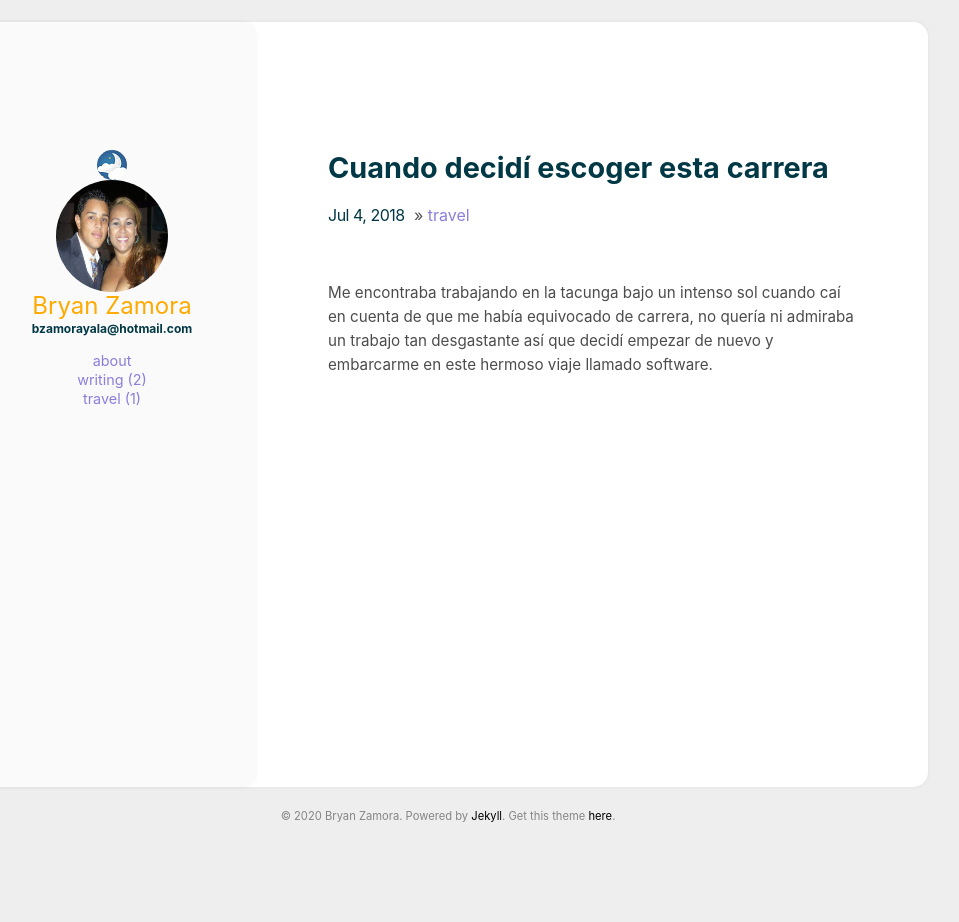
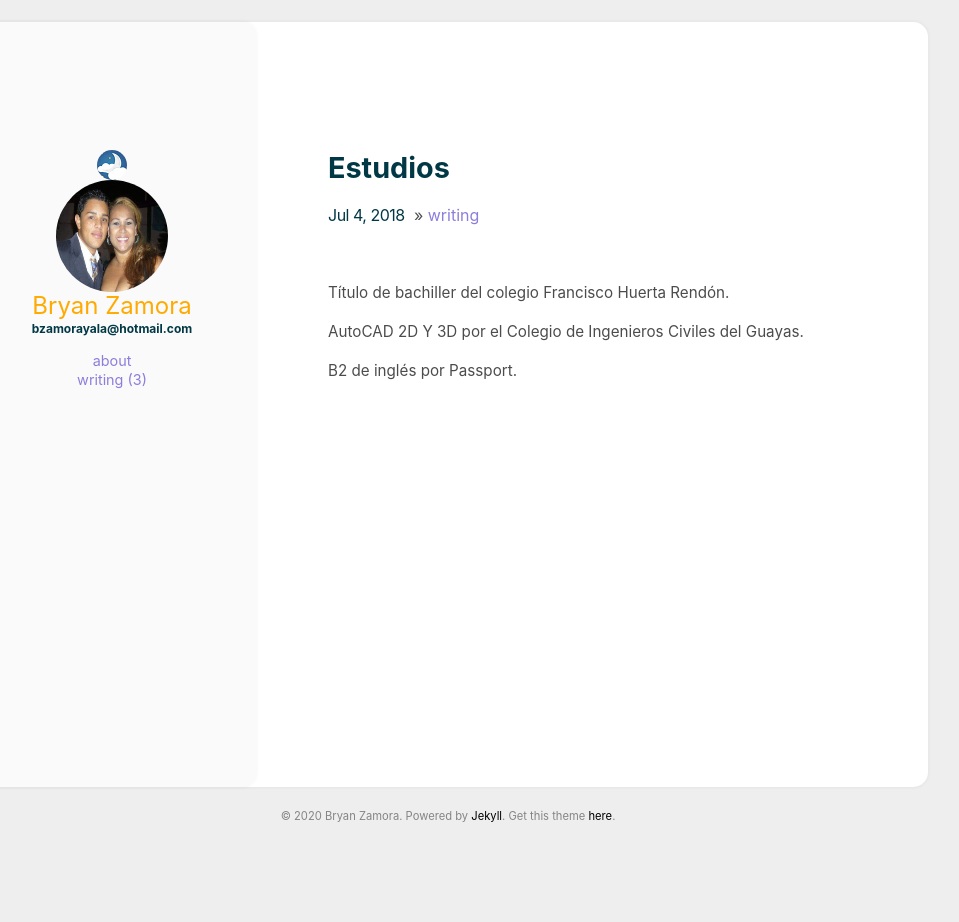
Before and after one commit to bryan2209/blog, a Jekyll site: the page built from _posts/2018-07-04-t1.md, in a window 1280 px wide. Shown: the whole page, without its empty margins (192-1151 px from the left). Built offline with Jekyll 4.4.1, drawn with Linux system fonts in a browser that asks for light colours.

Commit message:
Update 2018-07-04-t1.md

```diff
--- a/_posts/2018-07-04-t1.md
+++ b/_posts/2018-07-04-t1.md
@@ -1,7 +1,13 @@
 ---
-title: Cuando decidí escoger esta carrera
-categories: [travel]
+title: Estudios
+categories: [writing]
 comments: true
 ---
 
-Me encontraba trabajando en la tacunga bajo un intenso sol cuando caí en cuenta de que me había equivocado de carrera, no quería ni admiraba un trabajo tan desgastante así que decidí empezar de nuevo y embarcarme en este hermoso viaje llamado software.
+Título de bachiller del colegio Francisco Huerta Rendón.
+
+
+AutoCAD 2D Y 3D por el Colegio de Ingenieros Civiles del Guayas.
+
+
+B2 de inglés por Passport.
```
